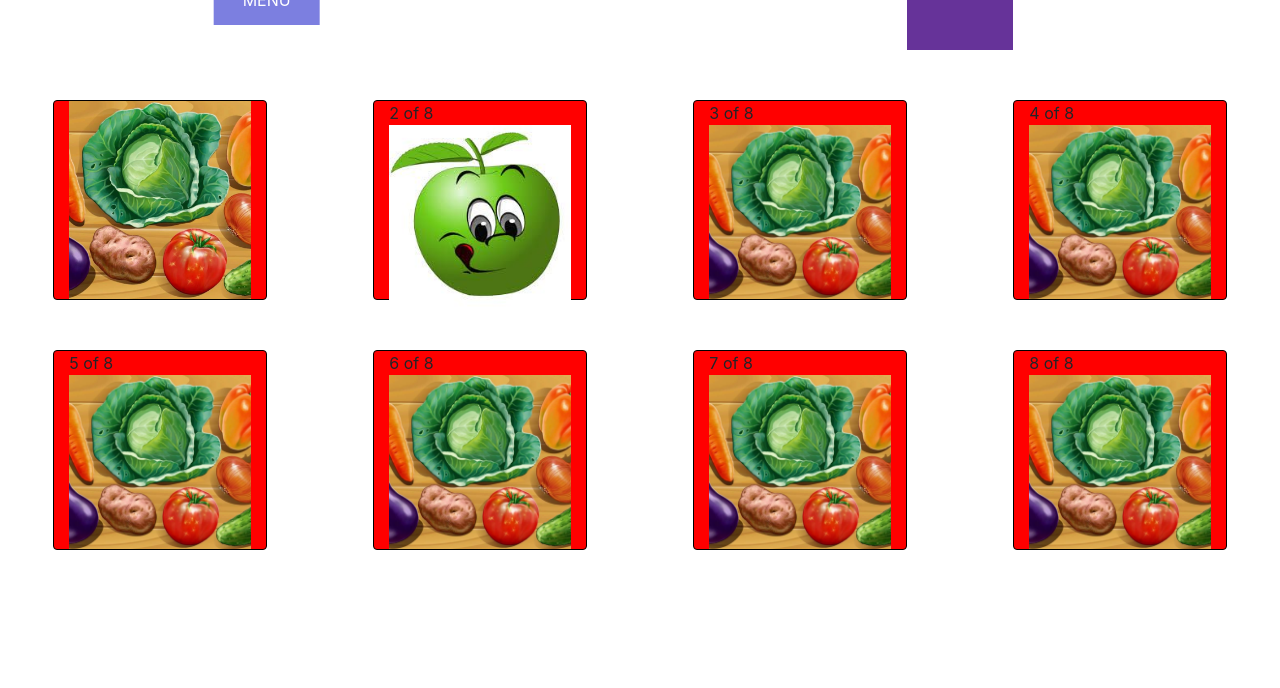
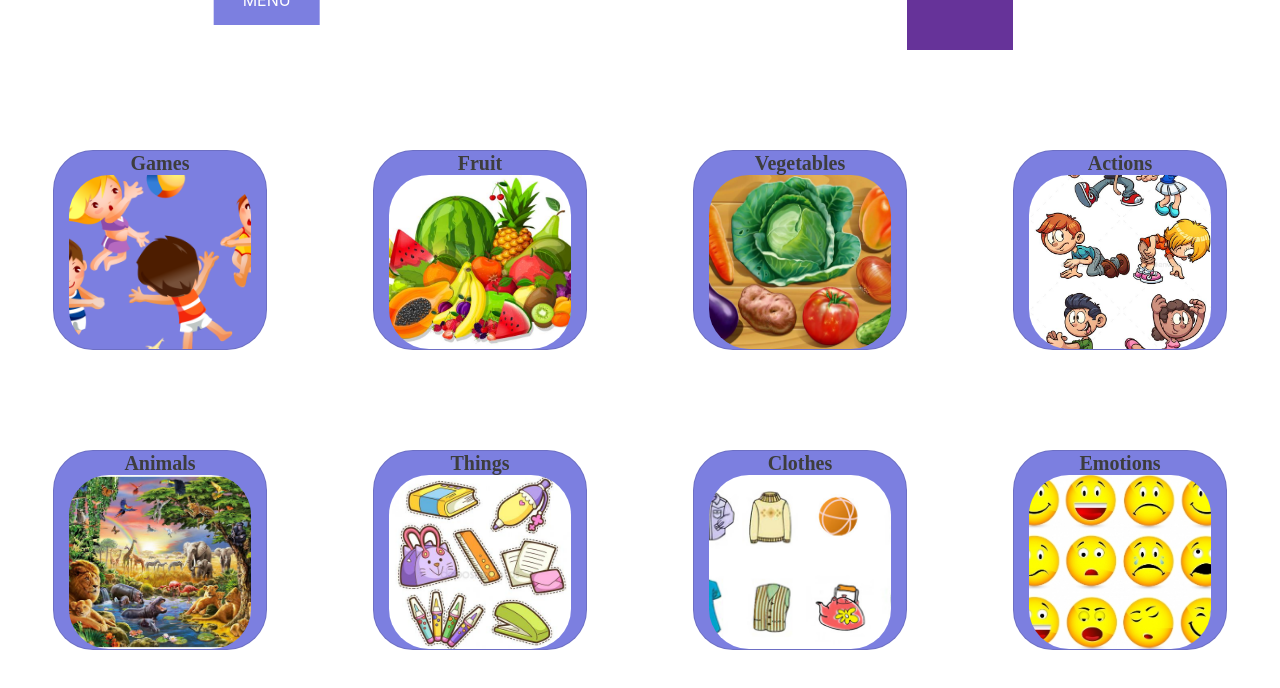
Before and after one commit to macintosha339/english-for-kids, a website built with webpack: page src/index.html in a window 1280 px wide. Built offline with nearby package versions, Linux system fonts and the light colour scheme.

Commit message:
style: styled cards

```diff
--- a/src/components/App.js
+++ b/src/components/App.js
@@ -21,14 +21,14 @@ class App {
     }
 
     start() {
-        this.loadImg(this.card1, 'src/data/img/vegetables.jpg');
-        this.loadImg(this.card2, 'src/data/img/apple.jpg');
+        this.loadImg(this.card1, 'src/data/img/games.png');
+        this.loadImg(this.card2, 'src/data/img/fruit.jpg');
         this.loadImg(this.card3, 'src/data/img/vegetables.jpg');
-        this.loadImg(this.card4, 'src/data/img/vegetables.jpg');
-        this.loadImg(this.card5, 'src/data/img/vegetables.jpg');
-        this.loadImg(this.card6, 'src/data/img/vegetables.jpg');
-        this.loadImg(this.card7, 'src/data/img/vegetables.jpg');
-        this.loadImg(this.card8, 'src/data/img/vegetables.jpg');
+        this.loadImg(this.card4, 'src/data/img/actions.jpg');
+        this.loadImg(this.card5, 'src/data/img/animals.jpg');
+        this.loadImg(this.card6, 'src/data/img/things.jpg');
+        this.loadImg(this.card7, 'src/data/img/clothes.jpg');
+        this.loadImg(this.card8, 'src/data/img/emotions.jpg');
     }
 
     loadImg(elem, url) {
--- a/src/index.html
+++ b/src/index.html
@@ -38,30 +38,30 @@
 
         <div class="row">
           <div class="col-10 col-md-5 col-lg-2 card" id="1_card">
-
+            Games
           </div>
           <div class="col-10 col-md-5 col-lg-2 card" id="2_card">
-            2 of 8
+            Fruit
           </div>
           <div class="col-10 col-md-5 col-lg-2 card" id="3_card">
-            3 of 8
+            Vegetables
           </div>
           <div class="col-10 col-md-5 col-lg-2 card" id="4_card">
-            4 of 8
+            Actions
           </div>
         </div>
         <div class="row">
             <div class="col-10 col-md-5 col-lg-2 card" id="5_card">
-              5 of 8
+              Animals
             </div>
             <div class="col-10 col-md-5 col-lg-2 card" id="6_card">
-              6 of 8
+              Things
             </div>
             <div class="col-10 col-md-5 col-lg-2 card" id="7_card">
-              7 of 8
+              Clothes
             </div>
             <div class="col-10 col-md-5 col-lg-2 card" id="8_card">
-              8 of 8
+              Emotions
             </div>
           </div>
       </div>
--- a/src/style/style.scss
+++ b/src/style/style.scss
@@ -3,11 +3,18 @@
 }
 
 .card {
-    border: 1px solid black;
     width: 150px;
     height: 200px;
-    background-color: red;
-    margin-top: 50px;
+    margin-top: 100px;
+    font-family: Montserrat;
+    font-style: normal;
+    font-weight: bold;
+    font-size: 20px;
+    line-height: 24px;
+    color: #3D3D3D;
+    background-color: #7c7fe0;
+    border-radius: 40px;
+    text-align: center;
 }
 
 .header {
@@ -176,4 +183,6 @@ $duration: map-get($elastic, 'duration');
   width: 100%; /* Ширина изображений */
   height: 100%; /* Высота изображении */
   object-fit: cover;
+  border-radius: 40px;
+  overflow: hidden;
 }
```
Also changed, not shown: src/data/img/animals.jpg (added), src/data/img/clothes.jpg (added), src/data/img/emotions.jpg (added), src/data/img/things.jpg (added).
